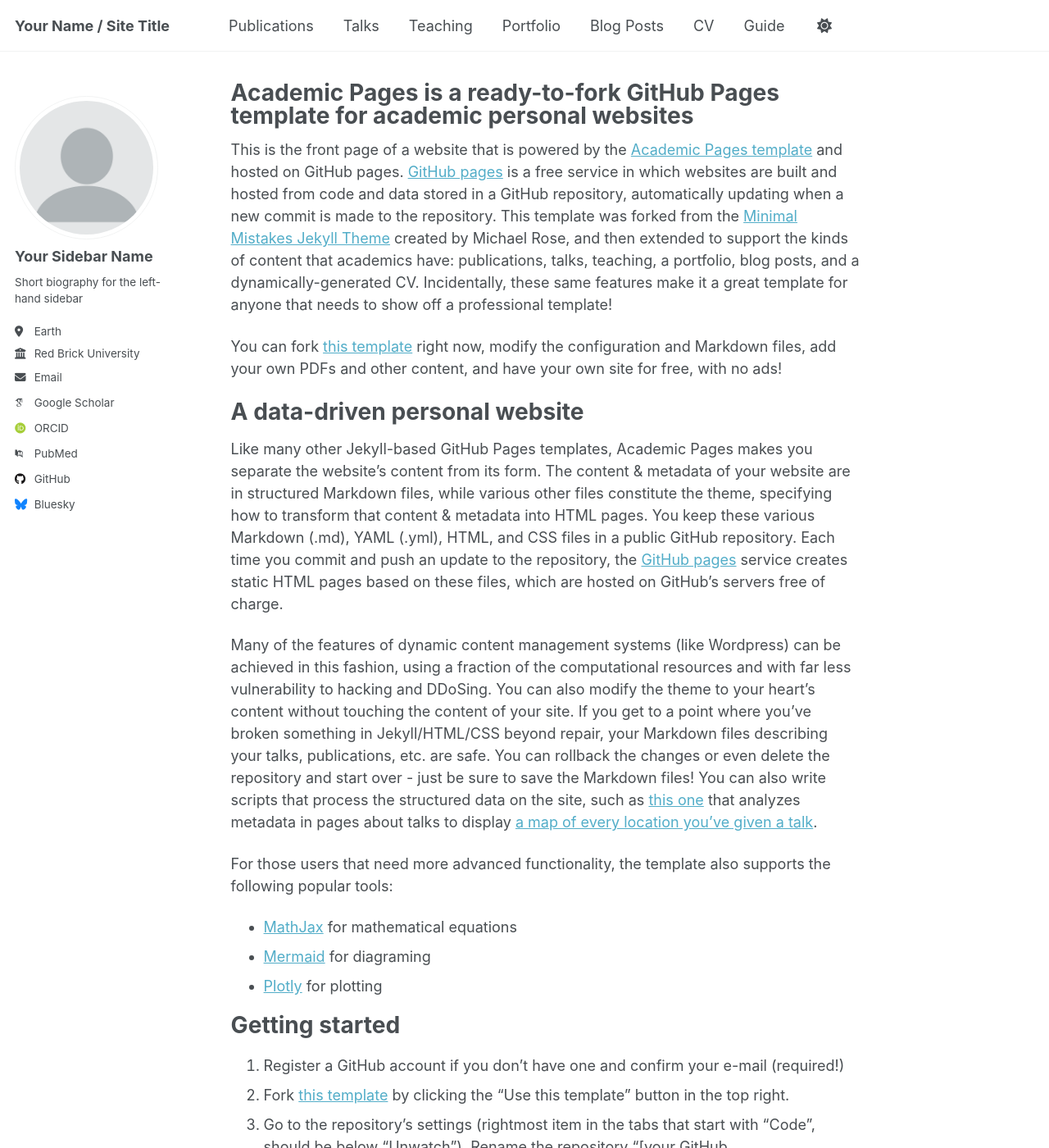
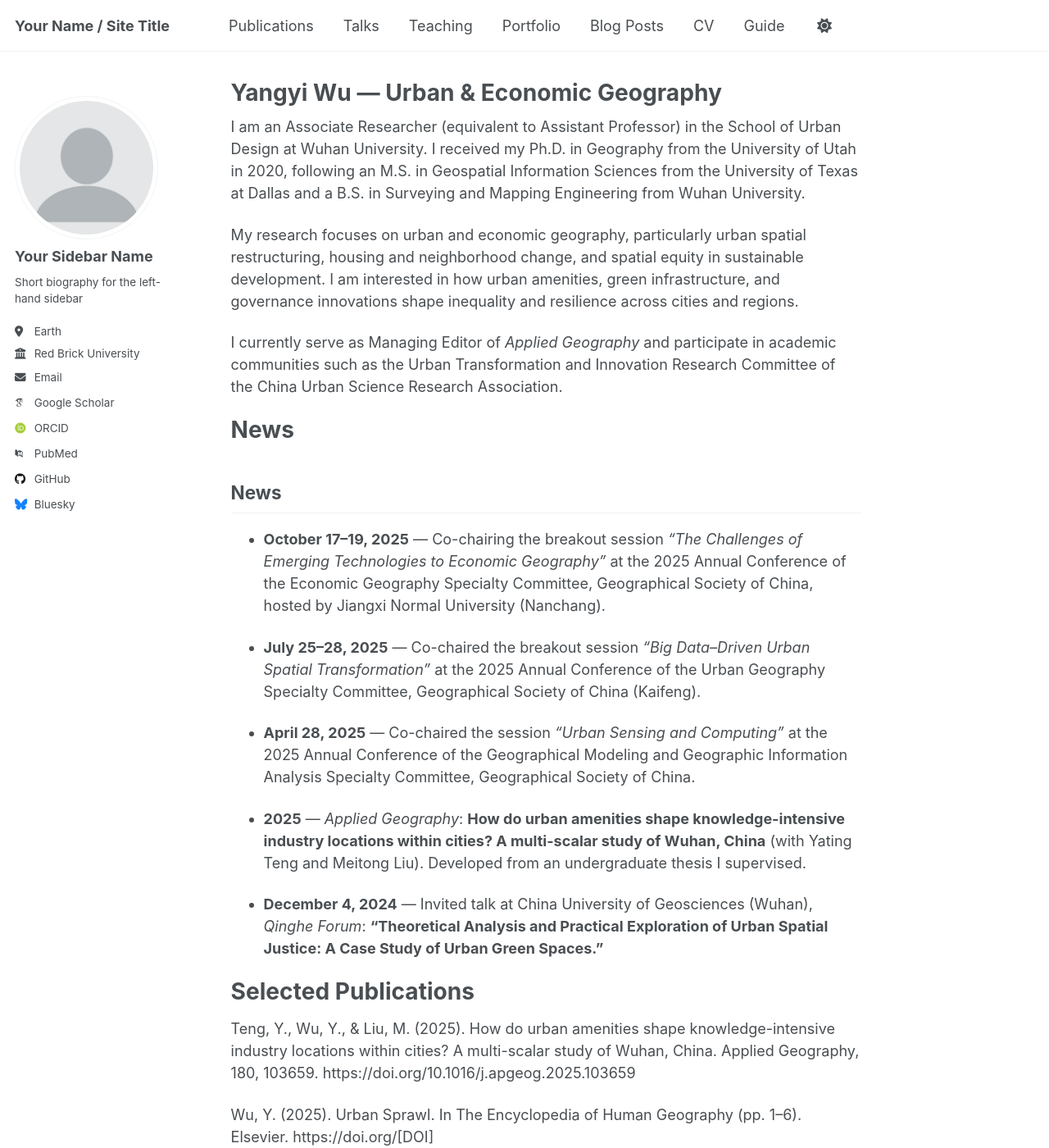
Before and after one commit to Yangyi-Wu/Yangyi-Wu.github.io, a Jekyll site: the page built from _pages/about.md, in a window 1280 px wide and 1400 px high. Shown: the whole window at 82% size. Built offline with Jekyll 4.4.1, drawn with Linux system fonts in a browser that asks for light colours; some web fonts are replaced; a script that is not in the unit is left out; some of the changed text lies outside the part shown.

Commit message:
about.md

```diff
--- a/_pages/about.md
+++ b/_pages/about.md
@@ -1,56 +1,41 @@
 ---
 permalink: /
-title: "Academic Pages is a ready-to-fork GitHub Pages template for academic personal websites"
+title: "Yangyi Wu — Urban & Economic Geography"
 author_profile: true
 redirect_from:
   - /about/
   - /about.html
 ---
 
-This is the front page of a website that is powered by the [Academic Pages template](https://github.com/academicpages/academicpages.github.io) and hosted on GitHub pages. [GitHub pages](https://pages.github.com) is a free service in which websites are built and hosted from code and data stored in a GitHub repository, automatically updating when a new commit is made to the repository. This template was forked from the [Minimal Mistakes Jekyll Theme](https://mmistakes.github.io/minimal-mistakes/) created by Michael Rose, and then extended to support the kinds of content that academics have: publications, talks, teaching, a portfolio, blog posts, and a dynamically-generated CV. Incidentally, these same features make it a great template for anyone that needs to show off a professional template!
+I am an Associate Researcher (equivalent to Assistant Professor) in the School of Urban Design at Wuhan University. I received my Ph.D. in Geography from the University of Utah in 2020, following an M.S. in Geospatial Information Sciences from the University of Texas at Dallas and a B.S. in Surveying and Mapping Engineering from Wuhan University.
 
- You can fork [this template](https://github.com/academicpages/academicpages.github.io) right now, modify the configuration and Markdown files, add your own PDFs and other content, and have your own site for free, with no ads!
+My research focuses on urban and economic geography, particularly urban spatial restructuring, housing and neighborhood change, and spatial equity in sustainable development. I am interested in how urban amenities, green infrastructure, and governance innovations shape inequality and resilience across cities and regions.
 
-A data-driven personal website
+I currently serve as Managing Editor of *Applied Geography* and participate in academic communities such as the Urban Transformation and Innovation Research Committee of the China Urban Science Research Association.
+
+News
 ======
-Like many other Jekyll-based GitHub Pages templates, Academic Pages makes you separate the website's content from its form. The content & metadata of your website are in structured Markdown files, while various other files constitute the theme, specifying how to transform that content & metadata into HTML pages. You keep these various Markdown (.md), YAML (.yml), HTML, and CSS files in a public GitHub repository. Each time you commit and push an update to the repository, the [GitHub pages](https://pages.github.com/) service creates static HTML pages based on these files, which are hosted on GitHub's servers free of charge.
+## News
 
-Many of the features of dynamic content management systems (like Wordpress) can be achieved in this fashion, using a fraction of the computational resources and with far less vulnerability to hacking and DDoSing. You can also modify the theme to your heart's content without touching the content of your site. If you get to a point where you've broken something in Jekyll/HTML/CSS beyond repair, your Markdown files describing your talks, publications, etc. are safe. You can rollback the changes or even delete the repository and start over - just be sure to save the Markdown files! You can also write scripts that process the structured data on the site, such as [this one](https://github.com/academicpages/academicpages.github.io/blob/master/talkmap.ipynb) that analyzes metadata in pages about talks to display [a map of every location you've given a talk](https://academicpages.github.io/talkmap.html).
+- **October 17–19, 2025** — Co-chairing the breakout session *“The Challenges of Emerging Technologies to Economic Geography”* at the 2025 Annual Conference of the Economic Geography Specialty Committee, Geographical Society of China, hosted by Jiangxi Normal University (Nanchang).
 
-For those users that need more advanced functionality, the template also supports the following popular tools:
-- [MathJax](https://www.mathjax.org/) for mathematical equations
-- [Mermaid](https://mermaid.js.org/) for diagraming
-- [Plotly](https://plotly.com/javascript/) for plotting
+- **July 25–28, 2025** — Co-chaired the breakout session *“Big Data–Driven Urban Spatial Transformation”* at the 2025 Annual Conference of the Urban Geography Specialty Committee, Geographical Society of China (Kaifeng).
 
-Getting started
+- **April 28, 2025** — Co-chaired the session *“Urban Sensing and Computing”* at the 2025 Annual Conference of the Geographical Modeling and Geographic Information Analysis Specialty Committee, Geographical Society of China.
+
+- **2025** — *Applied Geography*: **How do urban amenities shape knowledge-intensive industry locations within cities? A multi-scalar study of Wuhan, China** (with Yating Teng and Meitong Liu). Developed from an undergraduate thesis I supervised.
+
+- **December 4, 2024** — Invited talk at China University of Geosciences (Wuhan), *Qinghe Forum*: **“Theoretical Analysis and Practical Exploration of Urban Spatial Justice: A Case Study of Urban Green Spaces.”**
+
+
+Selected Publications
 ======
-1. Register a GitHub account if you don't have one and confirm your e-mail (required!)
-1. Fork [this template](https://github.com/academicpages/academicpages.github.io) by clicking the "Use this template" button in the top right.
-1. Go to the repository's settings (rightmost item in the tabs that start with "Code", should be below "Unwatch"). Rename the repository "[your GitHub username].github.io", which will also be your website's URL.
-1. Set site-wide configuration and create content & metadata (see below -- also see [this set of diffs](http://archive.is/3TPas) showing what files were changed to set up [an example site](https://getorg-testacct.github.io) for a user with the username "getorg-testacct")
-1. Upload any files (like PDFs, .zip files, etc.) to the files/ directory. They will appear at https://[your GitHub username].github.io/files/example.pdf.
-1. Check status by going to the repository settings, in the "GitHub pages" section
+Teng, Y., Wu, Y., & Liu, M. (2025). How do urban amenities shape knowledge-intensive industry locations within cities? A multi-scalar study of Wuhan, China. Applied Geography, 180, 103659. https://doi.org/10.1016/j.apgeog.2025.103659
 
-Site-wide configuration
-------
-The main configuration file for the site is in the base directory in [_config.yml](https://github.com/academicpages/academicpages.github.io/blob/master/_config.yml), which defines the content in the sidebars and other site-wide features. You will need to replace the default variables with ones about yourself and your site's github repository. The configuration file for the top menu is in [_data/navigation.yml](https://github.com/academicpages/academicpages.github.io/blob/master/_data/navigation.yml). For example, if you don't have a portfolio or blog posts, you can remove those items from that navigation.yml file to remove them from the header.
+Wu, Y. (2025). Urban Sprawl. In The Encyclopedia of Human Geography (pp. 1–6). Elsevier. https://doi.org/[DOI]
 
-Create content & metadata
-------
-For site content, there is one Markdown file for each type of content, which are stored in directories like _publications, _talks, _posts, _teaching, or _pages. For example, each talk is a Markdown file in the [_talks directory](https://github.com/academicpages/academicpages.github.io/tree/master/_talks). At the top of each Markdown file is structured data in YAML about the talk, which the theme will parse to do lots of cool stuff. The same structured data about a talk is used to generate the list of talks on the [Talks page](https://academicpages.github.io/talks), each [individual page](https://academicpages.github.io/talks/2012-03-01-talk-1) for specific talks, the talks section for the [CV page](https://academicpages.github.io/cv), and the [map of places you've given a talk](https://academicpages.github.io/talkmap.html) (if you run this [python file](https://github.com/academicpages/academicpages.github.io/blob/master/talkmap.py) or [Jupyter notebook](https://github.com/academicpages/academicpages.github.io/blob/master/talkmap.ipynb), which creates the HTML for the map based on the contents of the _talks directory).
+Wu, Y., Wei, Y. D., Liu, M., & García, I. (2025). Urban equity of park use in peri-urban areas during the COVID-19 pandemic. Landscape and Urban Planning, 256, 105269. https://doi.org/10.1016/j.landurbplan.2025.105269
 
-**Markdown generator**
+Wu, Y., Wei, Y. D., Liu, M., & García, I. (2025). Green infrastructure inequality in the context of COVID-19: Taking parks and trails as examples. Urban Forestry & Urban Greening, 86, 128027. https://doi.org/10.1016/j.ufug.2025.128027
 
-The repository includes [a set of Jupyter notebooks](https://github.com/academicpages/academicpages.github.io/tree/master/markdown_generator
-) that converts a CSV containing structured data about talks or presentations into individual Markdown files that will be properly formatted for the Academic Pages template. The sample CSVs in that directory are the ones I used to create my own personal website at stuartgeiger.com. My usual workflow is that I keep a spreadsheet of my publications and talks, then run the code in these notebooks to generate the Markdown files, then commit and push them to the GitHub repository.
-
-How to edit your site's GitHub repository
-------
-Many people use a git client to create files on their local computer and then push them to GitHub's servers. If you are not familiar with git, you can directly edit these configuration and Markdown files directly in the github.com interface. Navigate to a file (like [this one](https://github.com/academicpages/academicpages.github.io/blob/master/_talks/2012-03-01-talk-1.md) and click the pencil icon in the top right of the content preview (to the right of the "Raw | Blame | History" buttons). You can delete a file by clicking the trashcan icon to the right of the pencil icon. You can also create new files or upload files by navigating to a directory and clicking the "Create new file" or "Upload files" buttons.
-
-Example: editing a Markdown file for a talk
-![Editing a Markdown file for a talk](/images/editing-talk.png)
-
-For more info
-------
-More info about configuring Academic Pages can be found in [the guide](https://academicpages.github.io/markdown/), the [growing wiki](https://github.com/academicpages/academicpages.github.io/wiki), and you can always [ask a question on GitHub](https://github.com/academicpages/academicpages.github.io/discussions). The [guides for the Minimal Mistakes theme](https://mmistakes.github.io/minimal-mistakes/docs/configuration/) (which this theme was forked from) might also be helpful.
+Wu, Y., Wei, Y. D., Li, H., & Liu, M. (2022). Amenity, firm agglomeration, and local creativity of producer services in Shanghai. Cities, 120, 103421. https://doi.org/10.1016/j.cities.2021.103421
```
